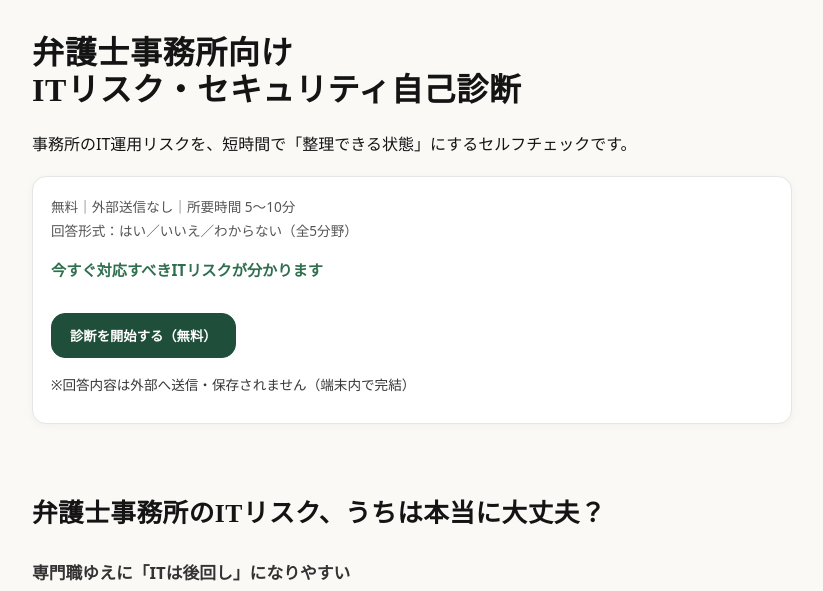
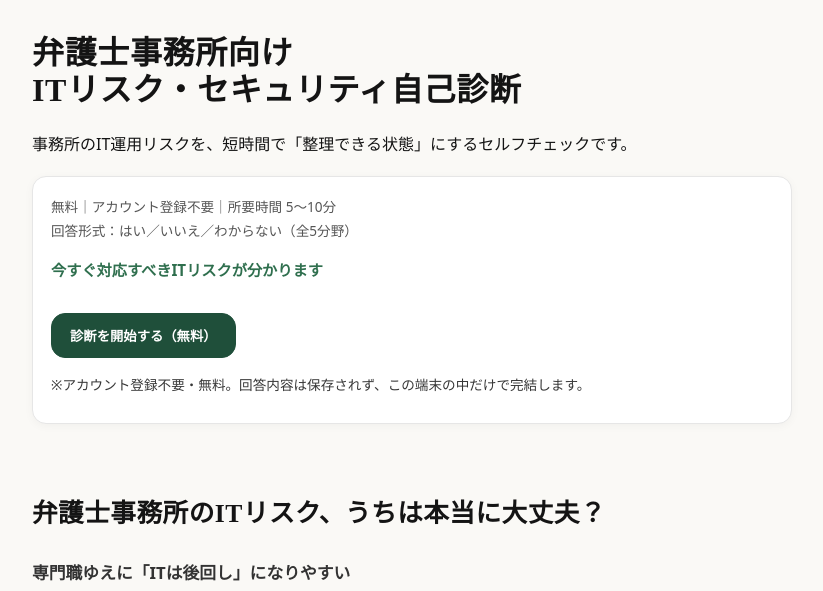
Before and after one commit to komatsu-lab-aoki/security_check, a Flask app: page /lawyer-it-risk in a window 1280 px wide. Shown: the part 184-775 px from the top of the page, without its empty margins (142-965 px from the left). Run offline with Flask 3, Linux system fonts and the light colour scheme.

Commit message:
表示文言変更:「外部送信なし」→「アカウント登録不要」
- ラベル/見出しの「外部送信なし」を「アカウント登録不要」に置換
- プライバシー注記は意味を残し「外部送信」表現をやめて言い換え
- 全LP/結果ページで注記文言を統一（挙動・データ処理は変更なし）

Co-Authored-By: Claude Opus 4.8 (1M context) <noreply@anthropic.com>

```diff
--- a/templates/result.html
+++ b/templates/result.html
@@ -273,10 +273,10 @@
 <div class="page-note">
   <p>※本診断は監査・評価ではありません。現状整理と優先順位付けのためのセルフチェックです。</p>
   {% if not is_pdf %}
-    <p>※ご回答内容は、問い合わせフォーム等へ入力・添付しない限り、外部へ送信されません。<br>
+    <p>※ご回答内容は、問い合わせフォーム等へ入力・添付しない限り、この端末の外に出ることはありません。<br>
       　「PDFをダウンロード」からデータの保存をおすすめいたします。</p>
   {% else %}
-    <p>※ご回答内容は、問い合わせフォーム等へ入力・添付しない限り、外部へ送信されません。</p>
+    <p>※ご回答内容は、問い合わせフォーム等へ入力・添付しない限り、この端末の外に出ることはありません。</p>
   {% endif %}
 </div>
 
--- a/templates/start.html
+++ b/templates/start.html
@@ -2,7 +2,7 @@
 {% extends "base.html" %}
 
 {% block title %}弁護士事務所のITリスク自己診断｜診断開始（無料）{% endblock %}
-{% block description %}弁護士事務所向けITリスク自己診断。はい／いいえで回答するだけで、端末管理・バックアップ・ネットワーク等を短時間で確認できます（無料・外部送信なし）。{% endblock %}
+{% block description %}弁護士事務所向けITリスク自己診断。はい／いいえで回答するだけで、端末管理・バックアップ・ネットワーク等を短時間で確認できます（無料・アカウント登録不要）。{% endblock %}
 
 {% block robots %}noindex,follow{% endblock %}
 
@@ -41,7 +41,7 @@
       <button class="btn primary btn-hero" type="submit">診断を開始する（無料）</button>
     </form>
     <p class="hero-note hero-note--tight">
-      ※回答内容は外部へ送信・保存されません（端末内で完結）
+      ※アカウント登録不要・無料。回答内容は保存されず、この端末の中だけで完結します。
     </p>
   </div>
 </header>
--- a/templates/start_lawyer_it_risk.html
+++ b/templates/start_lawyer_it_risk.html
@@ -3,7 +3,7 @@
 
 {% block title %}弁護士事務所向け ITリスク・セキュリティ自己診断｜無料・5〜10分｜青木商事{% endblock %}
 
-{% block description %}弁護士事務所のITリスク、うちは本当に大丈夫？端末管理・バックアップ・ネットワーク・職員ルールを5〜10分で整理できる無料セルフチェック。回答は外部送信なし。{% endblock %}
+{% block description %}弁護士事務所のITリスク、うちは本当に大丈夫？端末管理・バックアップ・ネットワーク・職員ルールを5〜10分で整理できる無料セルフチェック。アカウント登録不要。{% endblock %}
 
 {% block robots %}index,follow{% endblock %}
 
@@ -31,7 +31,7 @@
 
     <div class="hero-card">
       <p class="hero-meta hero-meta--tight">
-        無料｜外部送信なし｜所要時間 5〜10分<br>
+        無料｜アカウント登録不要｜所要時間 5〜10分<br>
         回答形式：はい／いいえ／わからない（全{{ total_sections }}分野）
       </p>
       <p class="hero-assurance">
@@ -45,7 +45,7 @@
           </button>
         </form>
         <p class="hero-note hero-note--tight">
-          ※回答内容は外部へ送信・保存されません（端末内で完結）
+          ※アカウント登録不要・無料。回答内容は保存されず、この端末の中だけで完結します。
         </p>
       </div>
     </div>
@@ -123,7 +123,7 @@
     </section>
 
     <section class="block">
-      <h2 class="serif">診断は無料・外部送信なし</h2>
+      <h2 class="serif">診断は無料・アカウント登録不要</h2>
       <p>回答内容は保存されず、端末内で完結します。安心して現状整理にご利用ください。</p>
     </section>
 
@@ -185,7 +185,7 @@
         </form>
 
         <p class="hero-note hero-note--tight">
-          ※回答内容は外部へ送信・保存されません（端末内で完結）
+          ※アカウント登録不要・無料。回答内容は保存されず、この端末の中だけで完結します。
         </p>
       </div>
     </section>
```
Also changed, not shown: ai_check_landing.md (+4 -4 lines), templates/start_shigyo_ai_check.html (+5 -5 lines).
